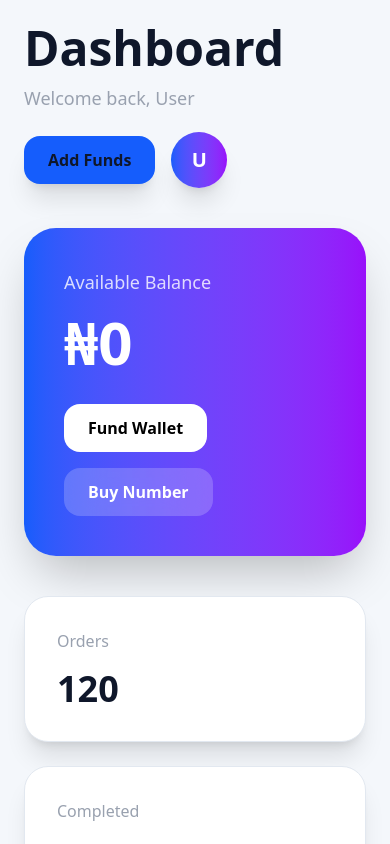
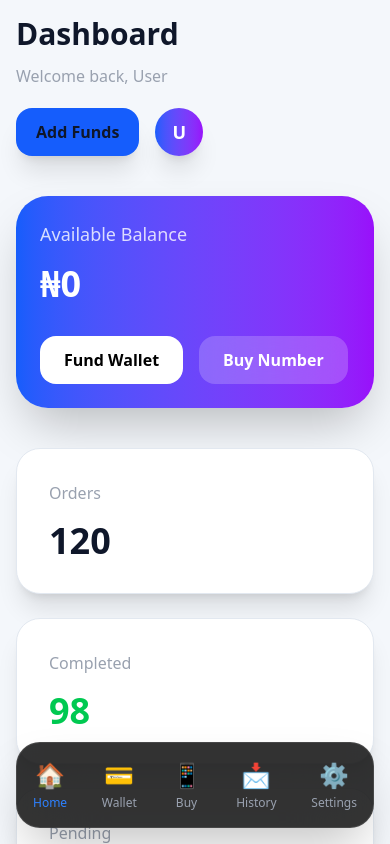
Before and after one commit to bellokhaleed84-collab/danmus-sms, a Next.js app: page /dashboard in a window 390 px wide. Shown: the top 844 px of the page. Built offline with nearby package versions, Linux system fonts and the light colour scheme; no server answers.

Commit message:
fixed mobile dashboard

```diff
--- a/app/add-funds/page.tsx
+++ b/app/add-funds/page.tsx
@@ -3,6 +3,7 @@
 import { supabase } from "@/lib/supabase";
 import Link from "next/link";
 import { useEffect, useState } from "react";
+import MobileNav from "@/components/MobileNav";
 
 export default function AddFundsPage() {
 
@@ -75,7 +76,7 @@ export default function AddFundsPage() {
 
           <div>
 
-            <h1 className="text-5xl font-bold">
+            <h1 className="text-3xl md:text-5xl font-bold">
               Add Funds
             </h1>
 
@@ -99,13 +100,13 @@ export default function AddFundsPage() {
         </div>
 
         {/* WALLET CARD */}
-        <div className="bg-gradient-to-r from-blue-600 to-purple-600 rounded-[32px] p-10 shadow-2xl text-white mb-10">
+        <div className="bg-gradient-to-r from-blue-600 to-purple-600 rounded-[32px] p-6 md:p-10 shadow-2xl text-white mb-10">
 
           <p className="text-lg opacity-80">
             Current Wallet Balance
           </p>
 
-          <h2 className="text-6xl font-bold mt-4">
+          <h2 className="text-4xl md:text-6xl font-bold mt-4">
             ₦{Number(balance).toLocaleString()}
           </h2>
 
@@ -116,7 +117,7 @@ export default function AddFundsPage() {
         </div>
 
         {/* PAYMENT FORM */}
-        <div className="bg-[var(--card)] border border-[var(--border)] rounded-[32px] p-10 shadow-2xl">
+        <div className="bg-[var(--card)] border border-[var(--border)] rounded-[32px] p-6 md:p-10 shadow-2xl">
 
           <h2 className="text-3xl font-bold mb-8">
             Fund Wallet
@@ -292,6 +293,8 @@ export default function AddFundsPage() {
 
       </div>
 
+      <MobileNav />
+
     </main>
   );
 }
--- a/app/buy-number/page.tsx
+++ b/app/buy-number/page.tsx
@@ -3,6 +3,7 @@
 import { useEffect, useState } from "react";
 import { supabase } from "@/lib/supabase";
 import Link from "next/link";
+import MobileNav from "@/components/MobileNav";
 
 export default function BuyNumberPage() {
 
@@ -86,7 +87,7 @@ export default function BuyNumberPage() {
 
           <div>
 
-            <h1 className="text-5xl font-bold">
+            <h1 className="text-3xl md:text-5xl font-bold">
               Buy Number
             </h1>
 
@@ -110,13 +111,13 @@ export default function BuyNumberPage() {
         </div>
 
         {/* WALLET CARD */}
-        <div className="bg-gradient-to-r from-blue-600 to-purple-600 rounded-[32px] p-10 shadow-2xl text-white mb-10">
+        <div className="bg-gradient-to-r from-blue-600 to-purple-600 rounded-[32px] p-6 md:p-10 shadow-2xl text-white mb-10">
 
           <p className="text-lg opacity-80">
             Wallet Balance
           </p>
 
-          <h2 className="text-6xl font-bold mt-4">
+          <h2 className="text-4xl md:text-6xl font-bold mt-4">
             ₦{Number(balance).toLocaleString()}
           </h2>
 
@@ -138,7 +139,7 @@ export default function BuyNumberPage() {
         </div>
 
         {/* BUY CARD */}
-        <div className="bg-[var(--card)] border border-[var(--border)] rounded-[32px] p-10 shadow-2xl">
+        <div className="bg-[var(--card)] border border-[var(--border)] rounded-[32px] p-6 md:p-10 shadow-2xl">
 
           <h2 className="text-3xl font-bold mb-8">
             Purchase Number
@@ -327,6 +328,8 @@ export default function BuyNumberPage() {
 
       </div>
 
+<MobileNav />
+
     </main>
   );
 }
--- a/app/dashboard/page.tsx
+++ b/app/dashboard/page.tsx
@@ -3,6 +3,7 @@
 import { useEffect, useState } from "react";
 import { supabase } from "@/lib/supabase";
 import Link from "next/link";
+import MobileNav from "@/components/MobileNav";
 
 export default function DashboardPage() {
 
@@ -59,7 +60,7 @@ export default function DashboardPage() {
 
   return (
 
-    <main className="min-h-screen bg-[var(--background)] text-[var(--foreground)] transition-all duration-300">
+    <main className="min-h-screen bg-[var(--background)] text-[var(--foreground)] transition-all duration-300 pb-28 md:pb-0">
 
       {/* BACKGROUND EFFECTS */}
       <div className="fixed inset-0 -z-10 overflow-hidden">
@@ -141,37 +142,37 @@ export default function DashboardPage() {
         </aside>
 
         {/* MAIN CONTENT */}
-        <div className="flex-1 p-6 md:p-10">
+        <div className="flex-1 p-4 md:p-10">
 
           {/* TOPBAR */}
           <div className="flex flex-col md:flex-row md:items-center md:justify-between gap-5 mb-10">
 
-            <div>
+            <div className="max-w-full overflow-hidden">
 
-              <h1 className="text-5xl font-bold">
+              <h1 className="text-3xl md:text-5xl font-bold break-words">
                 Dashboard
               </h1>
 
-              <p className="text-gray-400 mt-3 text-lg">
+              <p className="text-gray-400 mt-3 text-base md:text-lg break-words">
                 Welcome back, {username}
               </p>
 
             </div>
 
-            <div className="flex items-center gap-4">
+            <div className="flex items-center gap-4 flex-wrap">
 
               <Link href="/add-funds">
 
                 <button
                   title="Add Funds"
-                  className="bg-blue-600 hover:bg-blue-700 px-6 py-3 rounded-2xl font-semibold transition shadow-xl"
+                  className="bg-blue-600 hover:bg-blue-700 px-5 md:px-6 py-3 rounded-2xl font-semibold transition shadow-xl"
                 >
                   Add Funds
                 </button>
 
               </Link>
 
-              <div className="w-14 h-14 rounded-full bg-gradient-to-r from-blue-600 to-purple-600 flex items-center justify-center text-white text-xl font-bold shadow-xl">
+              <div className="w-12 h-12 md:w-14 md:h-14 rounded-full bg-gradient-to-r from-blue-600 to-purple-600 flex items-center justify-center text-white text-lg md:text-xl font-bold shadow-xl">
 
                 {username.charAt(0).toUpperCase()}
 
@@ -182,13 +183,13 @@ export default function DashboardPage() {
           </div>
 
           {/* WALLET CARD */}
-          <div className="bg-gradient-to-r from-blue-600 to-purple-600 rounded-[32px] p-10 shadow-2xl mb-10 text-white">
+          <div className="bg-gradient-to-r from-blue-600 to-purple-600 rounded-[32px] p-6 md:p-10 shadow-2xl mb-10 text-white overflow-hidden">
 
             <p className="text-lg opacity-80">
               Available Balance
             </p>
 
-            <h2 className="text-6xl font-bold mt-4">
+            <h2 className="text-4xl md:text-6xl font-bold mt-4 break-words">
               ₦{Number(balance).toLocaleString()}
             </h2>
 
@@ -221,7 +222,7 @@ export default function DashboardPage() {
           </div>
 
           {/* STATS */}
-          <div className="grid md:grid-cols-4 gap-6 mb-10">
+          <div className="grid grid-cols-1 sm:grid-cols-2 md:grid-cols-4 gap-6 mb-10">
 
             <div className="bg-[var(--card)] border border-[var(--border)] rounded-3xl p-8 shadow-xl">
 
@@ -280,7 +281,7 @@ export default function DashboardPage() {
               Quick Actions
             </h2>
 
-            <div className="grid md:grid-cols-3 gap-6">
+            <div className="grid grid-cols-1 md:grid-cols-3 gap-6">
 
               <Link href="/buy-number">
 
@@ -347,11 +348,11 @@ export default function DashboardPage() {
           </div>
 
           {/* RECENT ACTIVITY */}
-          <div className="bg-[var(--card)] border border-[var(--border)] rounded-3xl p-8 shadow-xl">
+          <div className="bg-[var(--card)] border border-[var(--border)] rounded-3xl p-6 md:p-8 shadow-xl">
 
-            <div className="flex items-center justify-between mb-8">
+            <div className="flex items-center justify-between mb-8 flex-wrap gap-4">
 
-              <h2 className="text-3xl font-bold">
+              <h2 className="text-2xl md:text-3xl font-bold">
                 Recent Activity
               </h2>
 
@@ -366,7 +367,7 @@ export default function DashboardPage() {
 
             <div className="space-y-5">
 
-              <div className="flex items-center justify-between bg-[var(--input)] rounded-2xl p-5">
+              <div className="flex flex-col md:flex-row md:items-center md:justify-between gap-4 bg-[var(--input)] rounded-2xl p-5">
 
                 <div>
 
@@ -374,13 +375,13 @@ export default function DashboardPage() {
                     No Activity Yet
                   </h3>
 
-                  <p className="text-gray-400 text-sm mt-1">
+                  <p className="text-gray-400 text-sm mt-1 break-words">
                     Your recent orders and wallet activities will appear here
                   </p>
 
                 </div>
 
-                <span className="bg-blue-500/20 text-blue-500 px-4 py-2 rounded-xl text-sm">
+                <span className="bg-blue-500/20 text-blue-500 px-4 py-2 rounded-xl text-sm w-fit">
                   Empty
                 </span>
 
@@ -394,6 +395,8 @@ export default function DashboardPage() {
 
       </div>
 
+      <MobileNav />
+
     </main>
   );
 }
--- a/app/login/page.tsx
+++ b/app/login/page.tsx
@@ -4,6 +4,7 @@ import Link from "next/link";
 import { useState } from "react";
 import { supabase } from "@/lib/supabase";
 import { useRouter } from "next/navigation";
+
 
 export default function LoginPage() {
 
--- a/app/sms-history/page.tsx
+++ b/app/sms-history/page.tsx
@@ -1,6 +1,7 @@
 "use client";
 
 import Link from "next/link";
+import MobileNav from "@/components/MobileNav";
 
 export default function SmsHistoryPage() {
 
@@ -284,6 +285,8 @@ export default function SmsHistoryPage() {
 
       </div>
 
+      <MobileNav />
+
     </main>
   );
 }
--- a/app/wallet/page.tsx
+++ b/app/wallet/page.tsx
@@ -3,6 +3,7 @@
 import { useEffect, useState } from "react";
 import { supabase } from "@/lib/supabase";
 import Link from "next/link";
+import MobileNav from "@/components/MobileNav";
 
 export default function WalletPage() {
   const [balance, setBalance] = useState(0);
@@ -338,6 +339,8 @@ useEffect(() => {
 
       </div>
 
+      <MobileNav />
+
     </main>
   );
 }
--- /dev/null
+++ b/components/MobileNav.tsx
@@ -0,0 +1,77 @@
+"use client";
+
+import Link from "next/link";
+import { usePathname } from "next/navigation";
+
+export default function MobileNav() {
+
+  const pathname = usePathname();
+
+  const navItems = [
+
+    {
+      name: "Home",
+      href: "/dashboard",
+      icon: "🏠",
+    },
+
+    {
+      name: "Wallet",
+      href: "/wallet",
+      icon: "💳",
+    },
+
+    {
+      name: "Buy",
+      href: "/buy-number",
+      icon: "📱",
+    },
+
+    {
+      name: "History",
+      href: "/sms-history",
+      icon: "📩",
+    },
+
+    {
+      name: "Settings",
+      href: "/settings",
+      icon: "⚙️",
+    },
+  ];
+
+  return (
+
+    <div className="fixed bottom-0 left-0 w-full md:hidden z-50 px-4 pb-4">
+
+      <div className="bg-black/80 backdrop-blur-2xl border border-white/10 rounded-3xl flex items-center justify-between px-4 py-4 shadow-2xl">
+
+        {navItems.map((item) => (
+
+          <Link
+            key={item.href}
+            href={item.href}
+            className={`flex flex-col items-center text-xs transition ${
+              pathname === item.href
+                ? "text-blue-500"
+                : "text-gray-400"
+            }`}
+          >
+
+            <span className="text-2xl">
+              {item.icon}
+            </span>
+
+            <span className="mt-1">
+              {item.name}
+            </span>
+
+          </Link>
+
+        ))}
+
+      </div>
+
+    </div>
+  );
+}
--- a/package.json
+++ b/package.json
@@ -10,6 +10,7 @@
   },
   "dependencies": {
     "@supabase/supabase-js": "^2.106.1",
+    "axios": "^1.16.1",
     "next": "16.2.6",
     "react": "19.2.4",
     "react-dom": "19.2.4"
```
Also changed, not shown: app/settings/page.tsx (+9 -6 lines), components/Navbar.tsx (+81 -7 lines), 1 other file (tests, documents, lock files or other folders).
